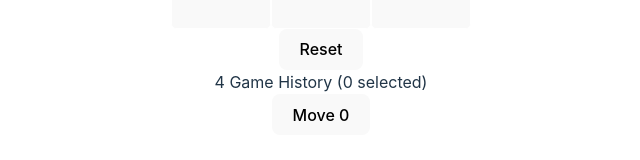
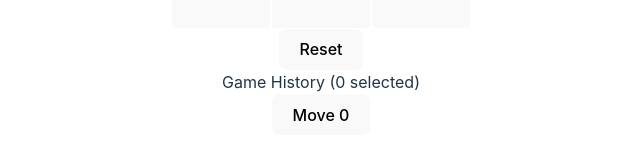
Before and after one commit to 2underscores/tic-tac-toe, a React (Vite) app in the folder app/frontend/: page / in a window 1280 px wide. Shown: the part 468-628 px from the top of the page, without its empty margins (319-959 px from the left). Built offline with nearby package versions, Linux system fonts and the light colour scheme.

Commit message:
CICD Working

```diff
--- a/app/frontend/src/GameHistory.tsx
+++ b/app/frontend/src/GameHistory.tsx
@@ -15,7 +15,7 @@ export default function GameHistory({selectedIndex, latestIndex, clickHandler}:
     return (
         <>
             <div className="GameHistory">
-                4 Game History ({selectedIndex} selected)
+                Game History ({selectedIndex} selected)
                 <div>
                     {buttons}
                 </div>
```
Also changed, not shown: 1 other file (tests, documents, lock files or other folders).
